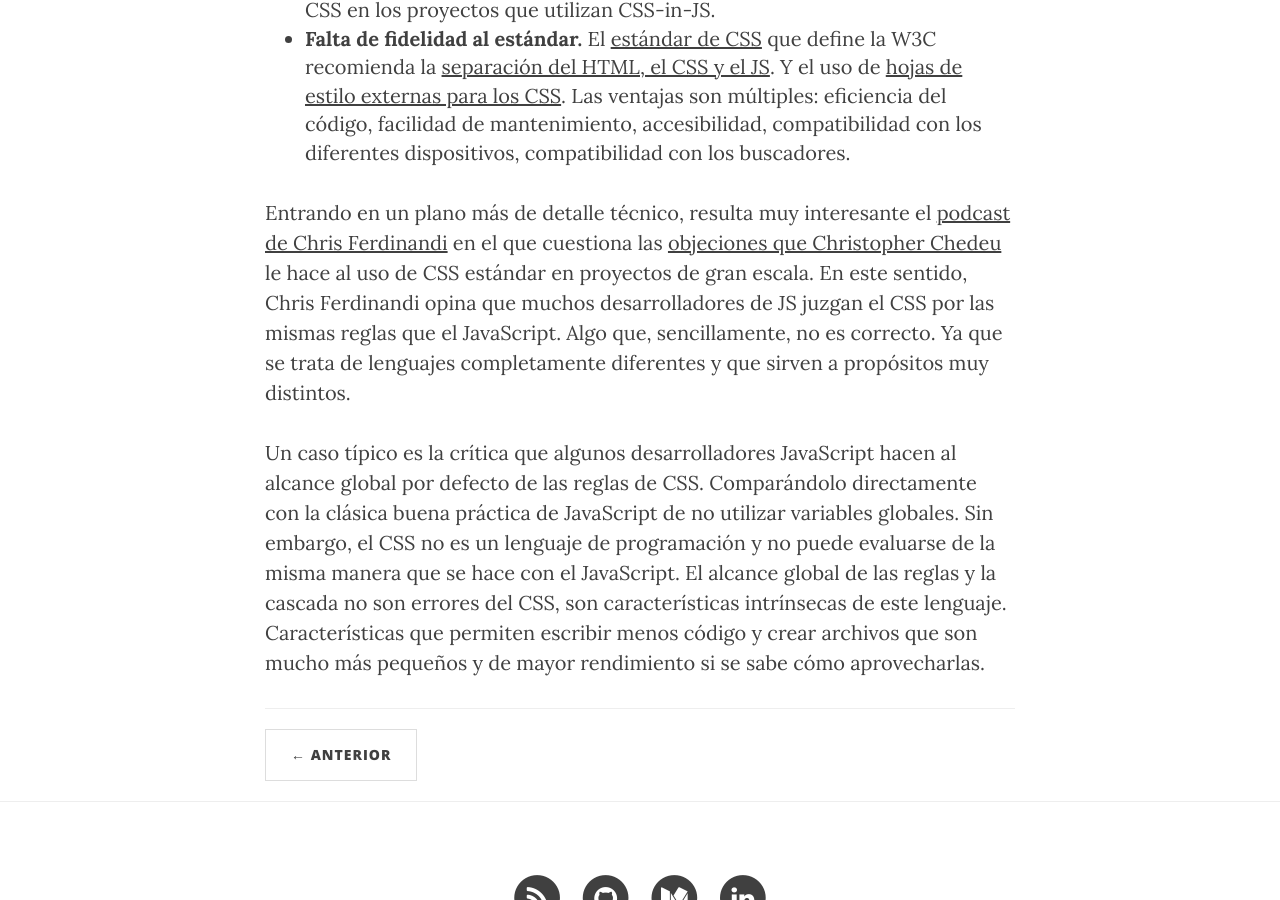
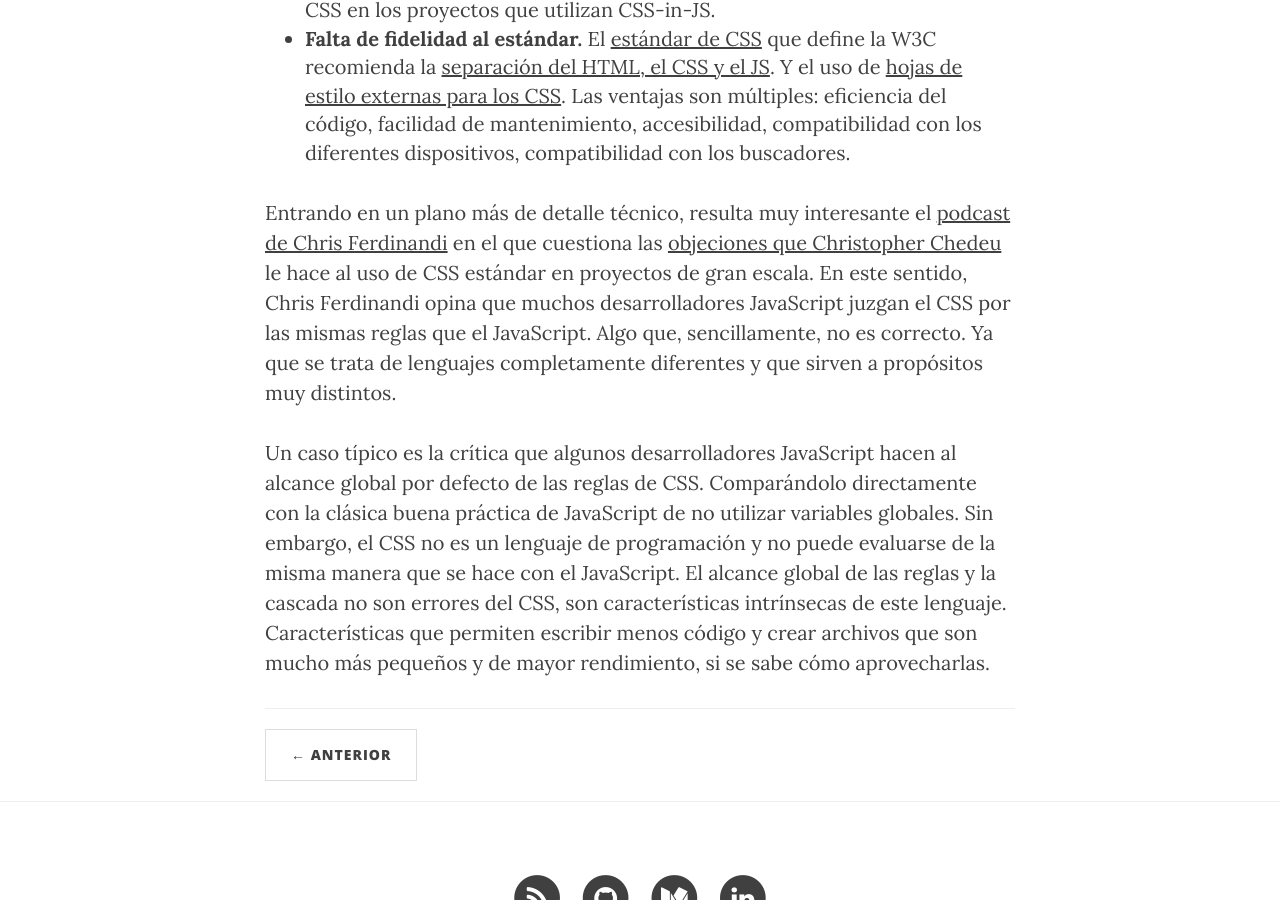
Before and after one commit to aunitz/beta, a Jekyll site: the page built from _posts/2019-11-11-objeciones-al-css-in-js.markdown, in a window 1280 px wide and 900 px high, scrolled down 1887 px. Built offline with Jekyll 4.4.1, drawn with Linux system fonts in a browser that asks for light colours; nearby versions of some CDN libraries.

Commit message:
fix: correcciones ortográficas

```diff
--- a/_posts/2019-11-11-objeciones-al-css-in-js.markdown
+++ b/_posts/2019-11-11-objeciones-al-css-in-js.markdown
@@ -22,6 +22,6 @@ tags:       [sistemas de diseño, desarrollo de aplicaciones web]
 	<li><strong>Falta de fidelidad al estándar. </strong>El <a href="https://www.w3.org/Style/CSS/" target="_blank">estándar de CSS</a> que define la W3C recomienda la <a href="https://www.w3.org/wiki/The_web_standards_model_-_HTML_CSS_and_JavaScript" target="_blank">separación del HTML, el CSS y el JS</a>. Y el uso de <a href="https://www.w3.org/Style/Examples/011/firstcss.en.html#external" target="_blank">hojas de estilo externas para los CSS</a>. Las ventajas son múltiples: eficiencia del código, facilidad de mantenimiento, accesibilidad, compatibilidad con los diferentes dispositivos, compatibilidad con los buscadores.</li>
 </ul>
 
-<p>Entrando en un plano más de detalle técnico, resulta muy interesante el <a href="https://soundcloud.com/vanillajspodcast/whats-wrong-with-css-in-js" target="_blank">podcast de Chris Ferdinandi</a> en el que cuestiona las <a href="https://speakerdeck.com/vjeux/react-css-in-js" target="_blank">objeciones que Christopher Chedeu</a> le hace al uso de CSS estándar en proyectos de gran escala. En este sentido, Chris Ferdinandi opina que muchos desarrolladores de JS juzgan el CSS por las mismas reglas que el JavaScript. Algo que, sencillamente, no es correcto. Ya que se trata de lenguajes completamente diferentes y que sirven a propósitos muy distintos.</p>
+<p>Entrando en un plano más de detalle técnico, resulta muy interesante el <a href="https://soundcloud.com/vanillajspodcast/whats-wrong-with-css-in-js" target="_blank">podcast de Chris Ferdinandi</a> en el que cuestiona las <a href="https://speakerdeck.com/vjeux/react-css-in-js" target="_blank">objeciones que Christopher Chedeu</a> le hace al uso de CSS estándar en proyectos de gran escala. En este sentido, Chris Ferdinandi opina que muchos desarrolladores JavaScript juzgan el CSS por las mismas reglas que el JavaScript. Algo que, sencillamente, no es correcto. Ya que se trata de lenguajes completamente diferentes y que sirven a propósitos muy distintos.</p>
 
-<p>Un caso típico es la crítica que algunos desarrolladores JavaScript hacen al alcance global por defecto de las reglas de CSS. Comparándolo directamente con la clásica buena práctica de JavaScript de no utilizar variables globales. Sin embargo, el CSS no es un lenguaje de programación y no puede evaluarse de la misma manera que se hace con el JavaScript. El alcance global de las reglas y la cascada no son errores del CSS, son características intrínsecas de este lenguaje. Características que permiten escribir menos código y crear archivos que son mucho más pequeños y de mayor rendimiento si se sabe cómo aprovecharlas.</p>
+<p>Un caso típico es la crítica que algunos desarrolladores JavaScript hacen al alcance global por defecto de las reglas de CSS. Comparándolo directamente con la clásica buena práctica de JavaScript de no utilizar variables globales. Sin embargo, el CSS no es un lenguaje de programación y no puede evaluarse de la misma manera que se hace con el JavaScript. El alcance global de las reglas y la cascada no son errores del CSS, son características intrínsecas de este lenguaje. Características que permiten escribir menos código y crear archivos que son mucho más pequeños y de mayor rendimiento, si se sabe cómo aprovecharlas.</p>
```
